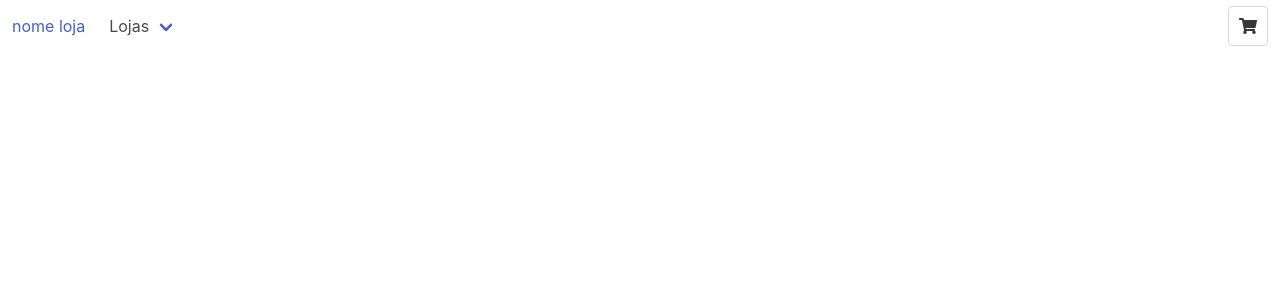
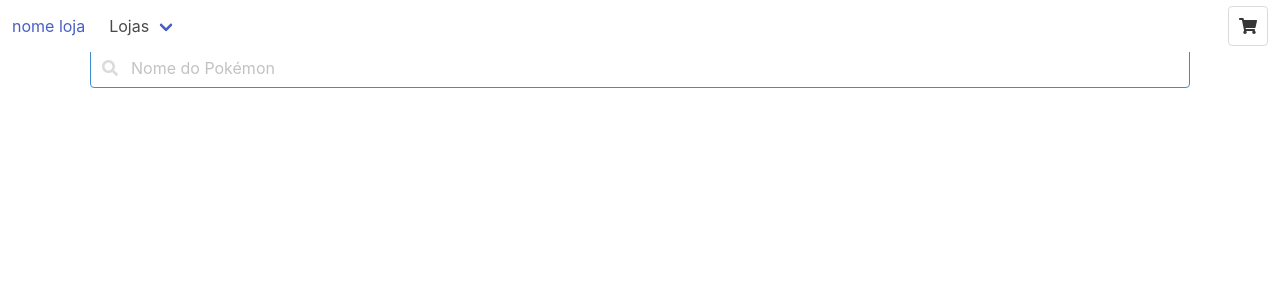
Before and after one commit to lpolon/desafio-pokeshop, a React (Create React App) app: page / in a window 1280 px wide. Shown: the top 300 px of the page. Built offline with nearby package versions, Linux system fonts and the light colour scheme.

Commit message:
App.css viewport height adjustment
added 1vh to top property and removed 1vh from .App height to create some separation from navBar

```diff
--- a/src/Components/App/App.css
+++ b/src/Components/App/App.css
@@ -1,5 +1,5 @@
 .App {
   position: relative;
-  top: 5vh;
-  height: 95vh;
+  top: 6vh;
+  height: 94vh;
 }
--- a/src/Components/App/App.jsx
+++ b/src/Components/App/App.jsx
@@ -1,14 +1,17 @@
 import 'bulma/css/bulma.css';
+import 'animate.css';
 import './App.css';
 
 import React from 'react';
 
 import NavBar from '../NavBar/NavBar';
+import SearchBar from '../SearchBar/SearchBar';
 
 export default function App() {
   return (
-    <div className="App" >
+    <div className="App">
       <NavBar />
+      <SearchBar />
     </div>
   );
 }
```
